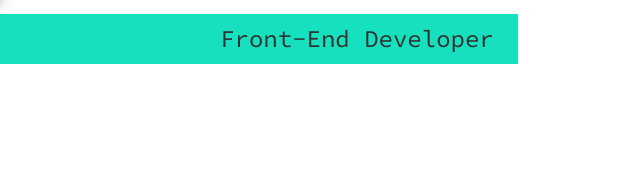
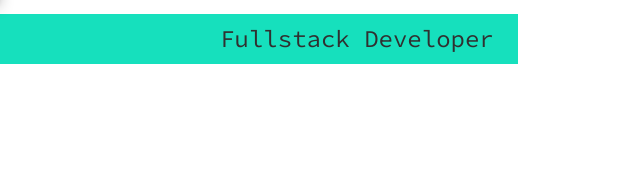
Before and after one commit to Sascha2912/portfolio-site, a plain HTML site: page index.html in a window 1280 px wide. Shown: the part 301-477 px from the top of the page, 483-1123 px from the left. Drawn offline with nearby package versions, Linux system fonts and the light colour scheme.

Commit message:
designation changed

```diff
--- a/index.html
+++ b/index.html
@@ -37,7 +37,7 @@
         <h1 class="section__title section__title--intro">
             Hi, ich bin <strong>Sascha Holzigel</strong>
         </h1>
-        <p class="section__subtitle section__subtitle--intro">Front-End Developer</p>
+        <p class="section__subtitle section__subtitle--intro">Fullstack Developer</p>
         <img src="src/assets/img/Bewerbungsfoto-s-w.jpg" alt="Placeholder-1" class="intro__img">
     </section>
 
```
